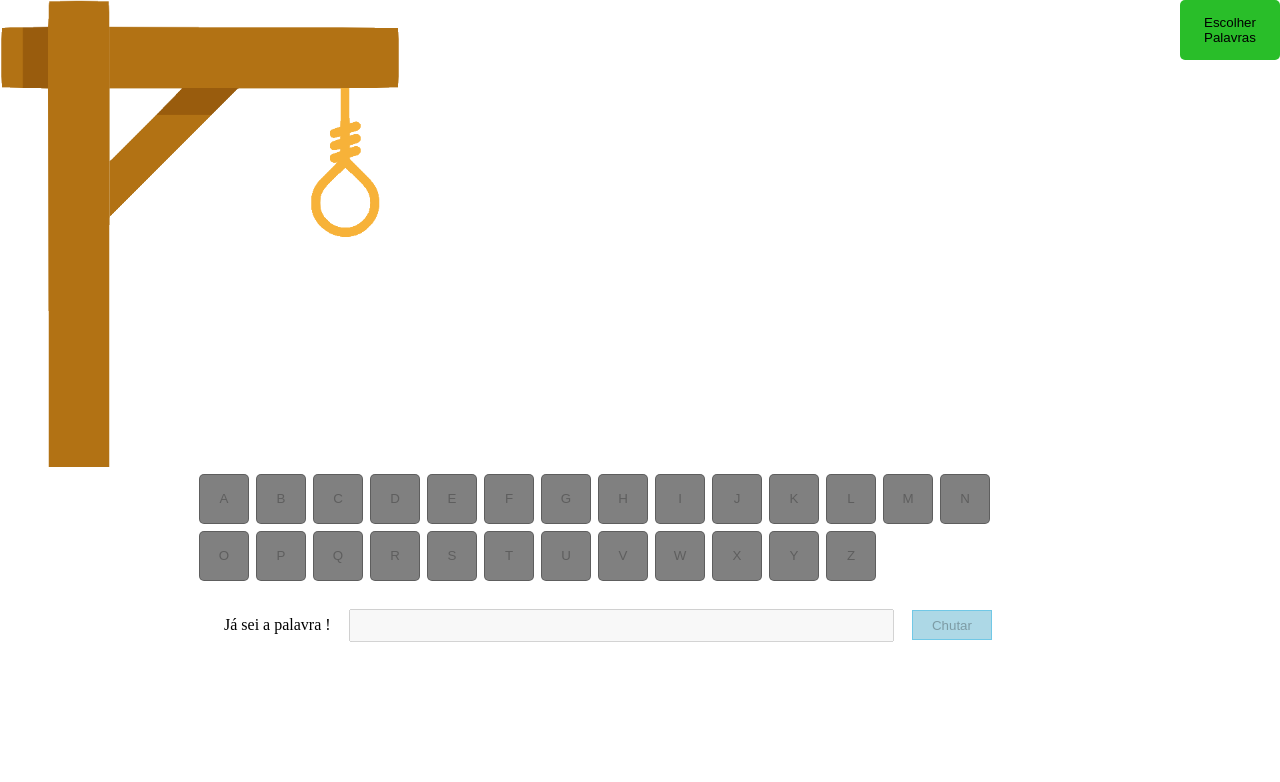
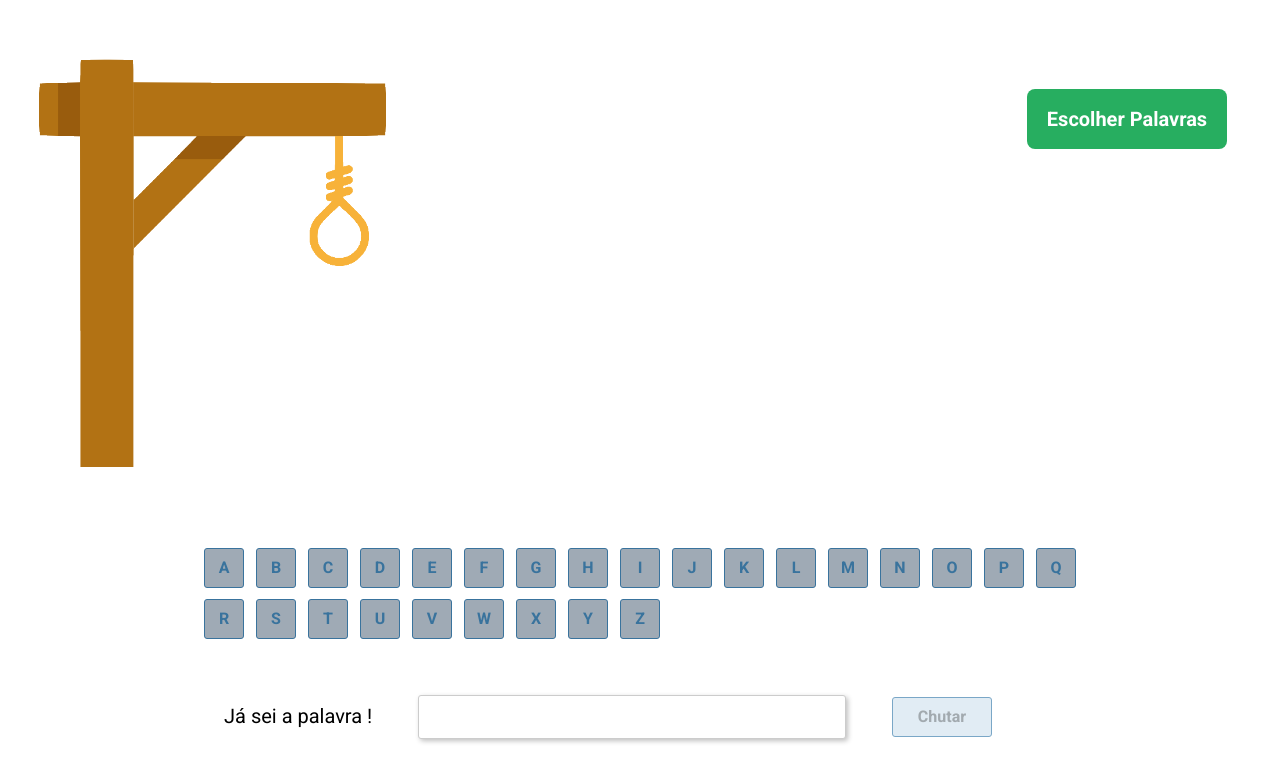
Before and after one commit to Marcio-VOT/Jogoforca, a React (Create React App) app: page / in a window 1280 px wide. Shown: the top 782 px of the page. Built offline with nearby package versions, Linux system fonts and the light colour scheme.

Commit message:
ajustes styled

```diff
--- a/public/index.html
+++ b/public/index.html
@@ -4,7 +4,18 @@
     <meta charset="UTF-8" />
     <meta http-equiv="X-UA-Compatible" content="IE=edge" />
     <meta name="viewport" content="width=device-width, initial-scale=1.0" />
-
+    <link rel="preconnect" href="https://fonts.googleapis.com" />
+    <link rel="preconnect" href="https://fonts.gstatic.com" crossorigin />
+    <link
+      href="https://fonts.googleapis.com/css2?family=Roboto:ital,wght@0,100;0,300;0,400;0,500;0,700;0,900;1,100;1,300;1,400;1,500;1,700;1,900&display=swap"
+      rel="stylesheet"
+    />
+    <link rel="preconnect" href="https://fonts.googleapis.com" />
+    <link rel="preconnect" href="https://fonts.gstatic.com" crossorigin />
+    <link
+      href="https://fonts.googleapis.com/css2?family=Noto+Sans:ital,wght@0,100;0,200;0,300;0,400;0,500;0,600;0,700;0,800;0,900;1,100;1,200;1,300;1,400;1,500;1,600;1,700;1,800;1,900&display=swap"
+      rel="stylesheet"
+    />
     <title>Forca</title>
   </head>
   <body>
--- a/src/comps/App.jsx
+++ b/src/comps/App.jsx
@@ -4,6 +4,7 @@ import Jogo from "./Jogo";
 import Letras from "./Letras";
 import palavras from "../palavras";
 import GlobalStyle from "../GlobalStyle";
+import styled from "styled-components";
 
 export default () => {
   const alfabeto = [
@@ -58,6 +59,7 @@ export default () => {
         setChutePalavra={setChutePalavra}
         setErros={setErros}
       />
+      <Espaço>
         <Letras
           controle={controle}
           alfabeto={alfabeto}
@@ -78,6 +80,10 @@ export default () => {
           controle={controle}
           setControle={setControle}
         />
+      </Espaço>
     </>
   );
 };
+const Espaço = styled.div`
+  margin-top: 70px;
+`;
--- a/src/comps/Chute.jsx
+++ b/src/comps/Chute.jsx
@@ -25,7 +25,7 @@ export default (props) => {
         disabled={props.controle === false ? false : true}
         data-test="guess-input"
         value={segura}
-        onChange={(event) => setSegura(event.target.value)}
+        onChange={(event) => setSegura(event.target.value.toLowerCase())}
       />
       <button
         disabled={props.controle === false ? false : true}
@@ -41,17 +41,35 @@ const ContainerChute = styled.div`
   display: flex;
   align-items: center;
   margin-left: 17.5%;
-  margin-top: 28px;
+  margin-top: 56px;
   width: 60%;
   justify-content: space-between;
   button {
-    background-color: lightblue;
-    border: 1px solid #71c8e6;
-    width: 80px;
-    height: 30px;
+    background: #e1ecf4;
+    border: 1px solid #7aa7c7;
+    border-radius: 3px;
+    width: 100px;
+    height: 40px;
+    font-family: "Roboto";
+    font-style: normal;
+    font-weight: 700;
+    font-size: 16px;
+    line-height: 19px;
   }
   input {
-    width: 70%;
-    height: 27px;
+    width: 55%;
+    height: 40px;
+    background: #ffffff;
+    border: 1px solid #cccccc;
+    box-shadow: 2px 2px 5px rgba(0, 0, 0, 0.25);
+    border-radius: 3px;
+  }
+  div {
+    font-family: "Roboto";
+    font-style: normal;
+    font-weight: 400;
+    font-size: 20px;
+    line-height: 23px;
+    color: #000000;
   }
 `;
--- a/src/comps/Jogo.jsx
+++ b/src/comps/Jogo.jsx
@@ -11,7 +11,7 @@ const forca = [Forca0, Forca1, Forca2, Forca3, Forca4, Forca5, Forca6];
 
 export default (props) => {
   let chute = [...props.chuteLetra];
-  let contorleAcerto = 0;
+  let controleAcerto = 0;
   const [seguraPalavra, setSeguraPalavra] = React.useState("");
   function definePalavra() {
     props.setControle(false);
@@ -28,25 +28,25 @@ export default (props) => {
     props.setChutePalavra("");
 
     definePalavra();
-    contorleAcerto = 0;
+    controleAcerto = 0;
   }
   const boo = props.erros == 6;
   let corVitoria;
   function CorGanhar() {
     if (!boo && props.controle) {
       props.setControle(true);
-      return "green";
+      return "#27AE60";
     }
     return corVitoria;
   }
 
   function letraCerta(a) {
-    contorleAcerto++;
+    controleAcerto++;
 
-    if (contorleAcerto == props.palavra.length && props.controle == false) {
+    if (controleAcerto == props.palavra.length && props.controle == false) {
       props.setChuteLetra([...props.alfabeto]);
       props.setControle(true);
-      contorleAcerto = 0;
+      controleAcerto = 0;
     }
     return a;
   }
@@ -65,10 +65,10 @@ export default (props) => {
           data-test="word"
           data-answer={seguraPalavra == "" ? "" : seguraPalavra}
           style={{
-            color: boo ? "red" : CorGanhar(),
+            color: boo ? "#FF0000" : CorGanhar(),
           }}
         >
-          {props.palavra.map((a) => (chute.includes(a) ? letraCerta(a) : `_`))}
+          {props.palavra.map((a) => (chute.includes(a) ? letraCerta(a) : ` _`))}
         </h1>
       </div>
     </JogoStyled>
@@ -84,20 +84,37 @@ const JogoStyled = styled.div`
   button {
     position: absolute;
     display: flex;
+    justify-content: center;
+    align-items: center;
     text-align: center;
-    align-items: center;
-    top: 0px;
-    right: 0px;
-    width: 100px;
+    top: 89px;
+    right: 53px;
+    width: 200px;
     height: 60px;
     border-style: none;
-    border-radius: 5px;
-    background-color: #29be29;
+    background: #27ae60;
+    border-radius: 8px;
+    font-family: "Roboto";
+    font-style: normal;
+    font-weight: 700;
+    font-size: 20px;
+    line-height: 23px;
+    color: #ffffff;
   }
   h1 {
     position: absolute;
     bottom: 0px;
     right: 0px;
     margin-right: 80px;
+    font-family: "Noto Sans";
+    font-style: normal;
+    font-weight: 700;
+    font-size: 50px;
+    line-height: 68px;
+    color: #000000;
+  }
+  img {
+    margin-top: 59px;
+    margin-left: 38px;
   }
 `;
--- a/src/comps/Letras.jsx
+++ b/src/comps/Letras.jsx
@@ -35,8 +35,8 @@ export default (props) => {
           onClick={() => adicionaLetra(a)}
           style={{
             backgroundColor: props.chuteLetra.includes(a)
-              ? "gray"
-              : "lightgray",
+              ? "#9FAAB5"
+              : "#E1ECF4",
           }}
           key={a}
         >
@@ -51,17 +51,23 @@ const Letra = styled.button`
   display: flex;
   align-items: center;
   justify-content: center;
-  border-radius: 5px;
-  border-color: gray;
+  border-radius: 3px;
   border: 1px solid;
-  width: 50px;
-  height: 50px;
-  margin-left: 7px;
-  margin-top: 7px;
+  width: 40px;
+  height: 40px;
+  margin-left: 12px;
+  margin-top: 11px;
+
+  font-family: "Roboto";
+  font-style: normal;
+  font-weight: 700;
+  font-size: 16px;
+  line-height: 19px;
+  color: #39739d;
 `;
 const Container = styled.div`
   display: flex;
   flex-wrap: wrap;
-  width: 65%;
+  width: 70%;
   margin-left: 15%;
 `;
```
Lines whose indentation alone changed are shown as unchanged.
